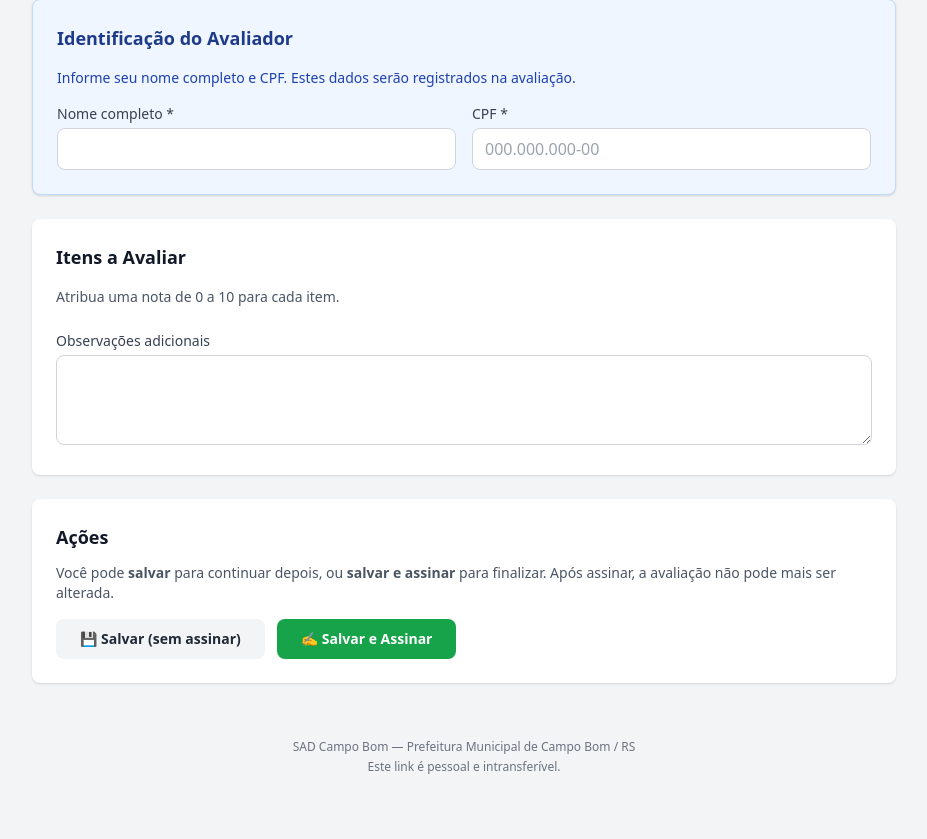
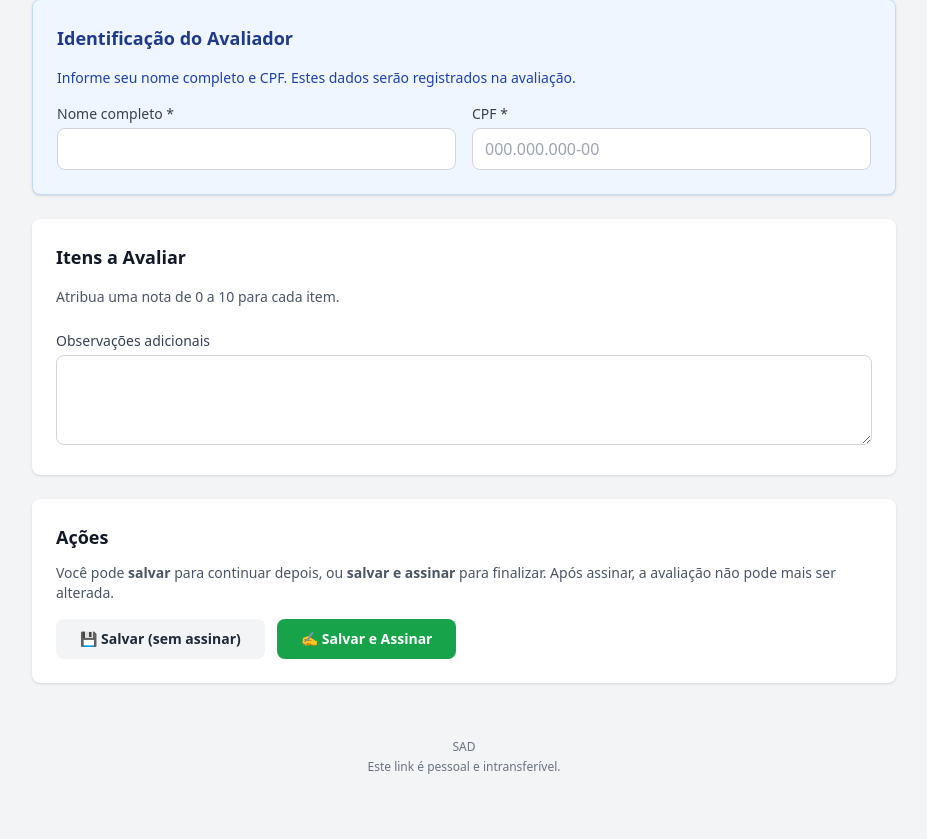
Before and after one commit to rivhock/sad, a Laravel app: template resources/views/avaliador-externo/show.blade.php in a window 1280 px wide. Shown: the part 349-1188 px from the top of the page, without its empty margins (176-1103 px from the left). Run offline with Laravel 12, Linux system fonts and the light colour scheme; the template is opened without the code that fills it, so the values that code supplies are empty; parts of the project's set-up code (start-up, migrations or seed data) failed here and were passed over; some libraries are stand-ins or nearby versions.

Commit message:
Update show.blade.php

```diff
--- a/resources/views/avaliador-externo/show.blade.php
+++ b/resources/views/avaliador-externo/show.blade.php
@@ -173,7 +173,7 @@
 
         {{-- Rodapé --}}
         <div class="text-center text-xs text-gray-500 py-8">
-            <p>SAD Campo Bom — Prefeitura Municipal de Campo Bom / RS</p>
+            <p>SAD </p>
             <p class="mt-1">Este link é pessoal e intransferível.</p>
         </div>
     </div>
```
